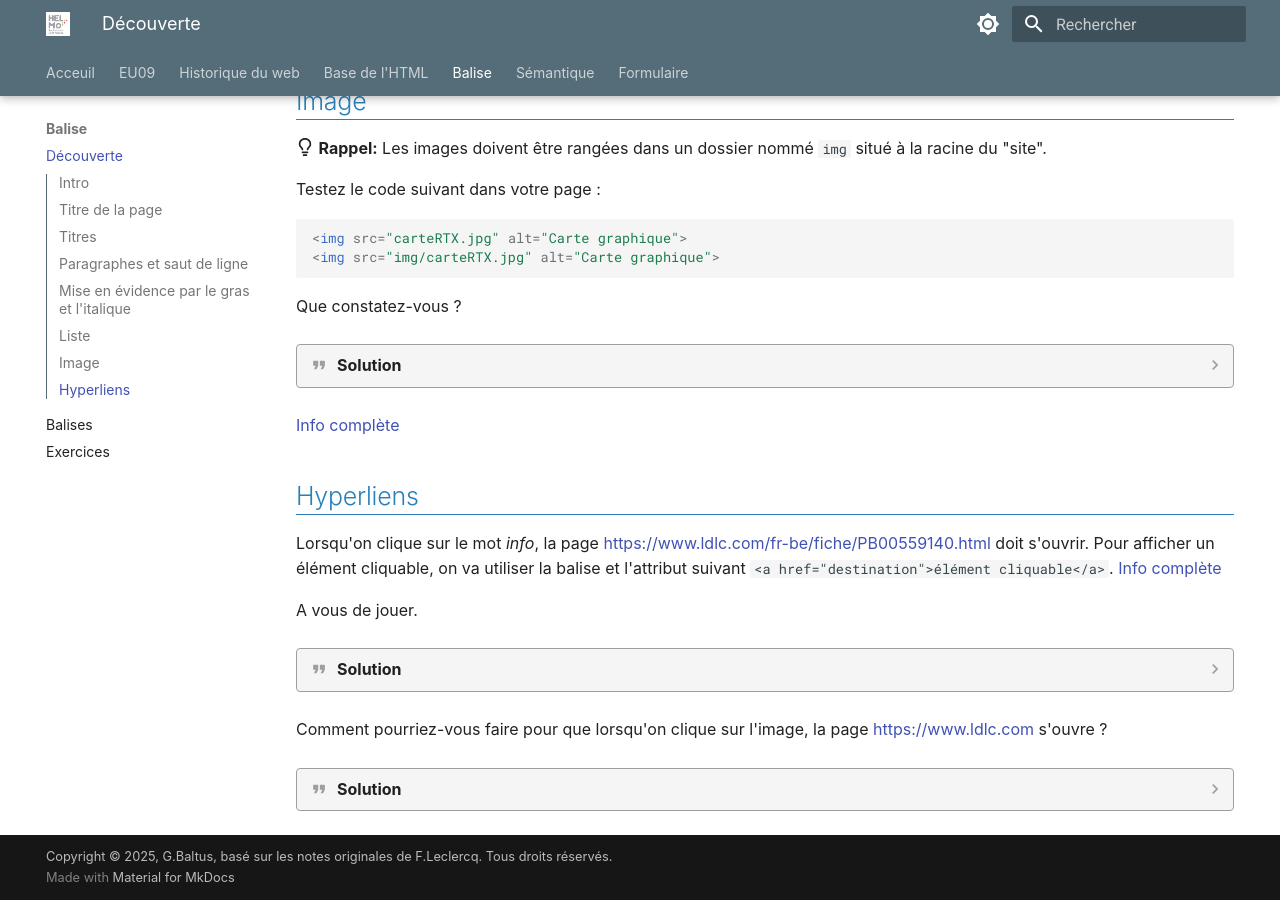
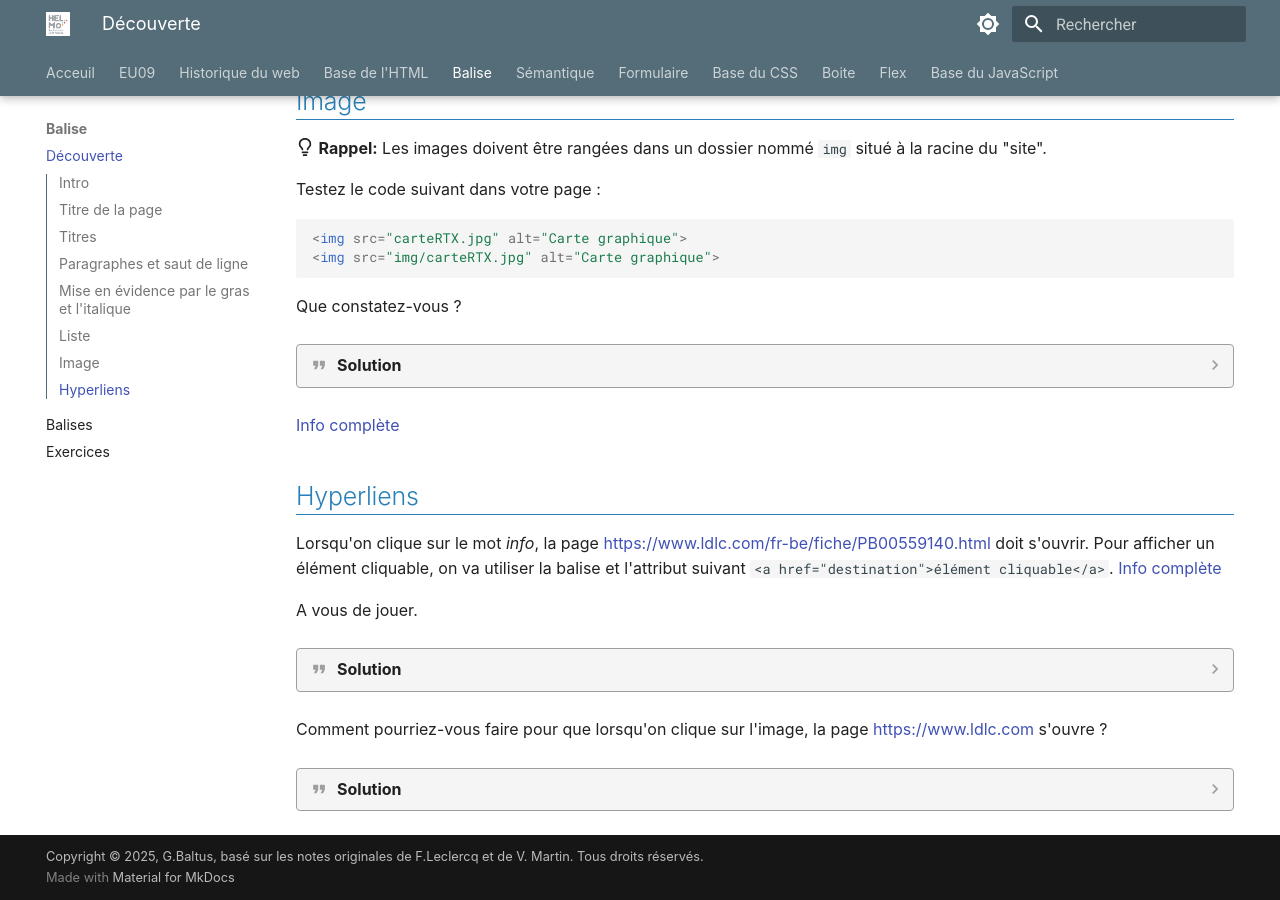
Before and after one commit to gregbaltus/IA_UE09_Technique_web, an MkDocs documentation site: the page built from docs/03_htmlBalise/index.md, in a window 1280 px wide and 900 px high, scrolled down 2067 px. Built offline with MkDocs 1.6.1 and Material for MkDocs 9.7.7, drawn with Linux system fonts in a browser that asks for light colours; emoji names are drawn with the system emoji font.

```diff
--- a/docs/03_htmlBalise/index.md
+++ b/docs/03_htmlBalise/index.md
@@ -1,6 +1,6 @@
 # Balises
 
-##Intro
+## Intro
 C'est parti pour le premier exercice.
 
 ??? quote "Exercice à réaliser"
--- a/mkdocs.yml
+++ b/mkdocs.yml
@@ -1,5 +1,5 @@
 site_name: IA-UE09-Techniques Web
-copyright: Copyright &copy; 2025, G.Baltus, basé sur les notes originales de F.Leclercq. Tous droits réservés.
+copyright: Copyright &copy; 2025, G.Baltus, basé sur les notes originales de F.Leclercq et de V. Martin. Tous droits réservés.
 
 
 nav:
@@ -31,43 +31,46 @@ nav:
     - Introduction : 05_htmlFormulaire/index.md
     - Balises : 05_htmlFormulaire/balise.md
     - Exercices : 05_htmlFormulaire/exercice.md
-  # - Base du CSS :
-  #   - Introduction : 06_cssBase/index.md
-  #   - Héritage : 06_cssBase/heritage.md
-  #   - Liaison : 06_cssBase/liaison.md
-  #   - Inspecteur : 06_cssBase/inspecteur.md
-  #   - Sélecteur : 06_cssBase/selecteur.md
-  #   - Sélecteur avancé : 06_cssBase/selecteurAvance.md
-  #   - S'enrtainer : 06_cssBase/entrainement.md
-  #   - Mise en forme : 06_cssBase/miseFormeTexte.md
-  #   - Propriété en arrière plan : 06_cssBase/arrierePlan.md
-  #   - Exercices : 06_cssBase/exercice.md
-  # - Boite :
-  #   - Bloc-inline : 07_cssBoite/index.md
-  #   - Modèle de boite : 07_cssBoite/boite.md
-  #   - Centrer : 07_cssBoite/centrerBloc.md
-  #   - Display : 07_cssBoite/display.md
-  #   - Place occupée : 07_cssBoite/placeOccupee.md
-  #   - Exercices : 07_cssBoite/exercice.md
-  # - Flex :
-  #   - Introduction : 08_cssFlex/index.md
-  #   - Principe : 08_cssFlex/principe.md
-  #   - Conteneur : 08_cssFlex/conteneur.md
-  #   - Conteneur Direction : 08_cssFlex/conteneurDirection.md
-  #   - Conteneur Wrap : 08_cssFlex/conteneurWrap.md
-  #   - Conteneur Justify Content : 08_cssFlex/conteneurJustifyContent.md
-  #   - Conteneur Align Items : 08_cssFlex/conteneurAlignItems.md
-  #   - Conteneur Align Content: 08_cssFlex/conteneurAlignContent.md
-  #   - Enfant Flex Basis: 08_cssFlex/enfantFlexBasis.md
-  #   - Enfant Flex Order : 08_cssFlex/enfantFlexOrder.md
-  #   - Enfant Flex flex-grow : 08_cssFlex/enfantFlexGrow.md
-  #   - Enfant Flex flex-shrink : 08_cssFlex/enfantFlexShrink.md
-  #   - Enfant Flex align-self : 08_cssFlex/enfantFlexAlignSelf.md
-  #   - Astuces : 08_cssFlex/flexAstuces.md
-  #   - Je suis perdu : 08_cssFlex/jeSuisPerdu.md
-  #   - Memo : 08_cssFlex/memo.md
-  #   - Entrainement : 08_cssFlex/entrainement.md
-  #   - Exercices : 08_cssFlex/exercice.md
+  - Base du CSS :
+    - Introduction : 06_cssBase/index.md
+    - Héritage : 06_cssBase/heritage.md
+    - Liaison : 06_cssBase/liaison.md
+    - Inspecteur : 06_cssBase/inspecteur.md
+    - Sélecteur : 06_cssBase/selecteur.md
+    - Sélecteur avancé : 06_cssBase/selecteurAvance.md
+    - S'enrtainer : 06_cssBase/entrainement.md
+    - Mise en forme : 06_cssBase/miseFormeTexte.md
+    - Propriété en arrière plan : 06_cssBase/arrierePlan.md
+    - Exercices : 06_cssBase/exercice.md
+  - Boite :
+    - Bloc-inline : 07_cssBoite/index.md
+    - Modèle de boite : 07_cssBoite/boite.md
+    - Centrer : 07_cssBoite/centrerBloc.md
+    - Display : 07_cssBoite/display.md
+    - Place occupée : 07_cssBoite/placeOccupee.md
+    - Exercices : 07_cssBoite/exercice.md
+  - Flex :
+    - Introduction : 08_cssFlex/index.md
+    - Principe : 08_cssFlex/principe.md
+    - Conteneur : 08_cssFlex/conteneur.md
+    - Conteneur Direction : 08_cssFlex/conteneurDirection.md
+    - Conteneur Wrap : 08_cssFlex/conteneurWrap.md
+    - Conteneur Justify Content : 08_cssFlex/conteneurJustifyContent.md
+    - Conteneur Align Items : 08_cssFlex/conteneurAlignItems.md
+    - Conteneur Align Content: 08_cssFlex/conteneurAlignContent.md
+    - Enfant Flex Basis: 08_cssFlex/enfantFlexBasis.md
+    - Enfant Flex Order : 08_cssFlex/enfantFlexOrder.md
+    - Enfant Flex flex-grow : 08_cssFlex/enfantFlexGrow.md
+    - Enfant Flex flex-shrink : 08_cssFlex/enfantFlexShrink.md
+    - Enfant Flex align-self : 08_cssFlex/enfantFlexAlignSelf.md
+    - Astuces : 08_cssFlex/flexAstuces.md
+    - Je suis perdu : 08_cssFlex/jeSuisPerdu.md
+    - Memo : 08_cssFlex/memo.md
+    - Entrainement : 08_cssFlex/entrainement.md
+    - Exercices : 08_cssFlex/exercice.md
+  - Base du JavaScript :
+    - Introduction : 09_jsBase/index.md
+    - Variables : 09_jsBase/variables.md
 
 theme:
   name : material
```
Also changed, not shown: docs/09_jsBase/index.md (added, +128 -0 lines), docs/09_jsBase/variables.md (added, +80 -0 lines).
